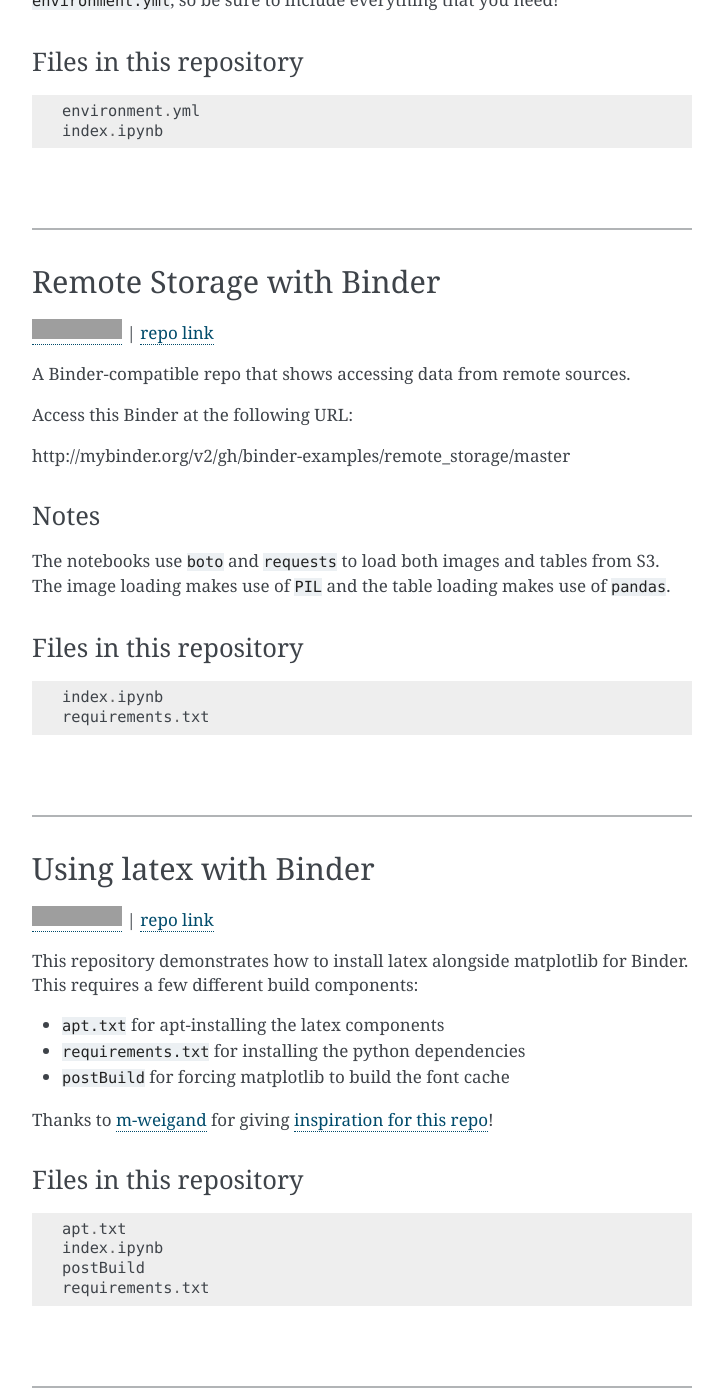
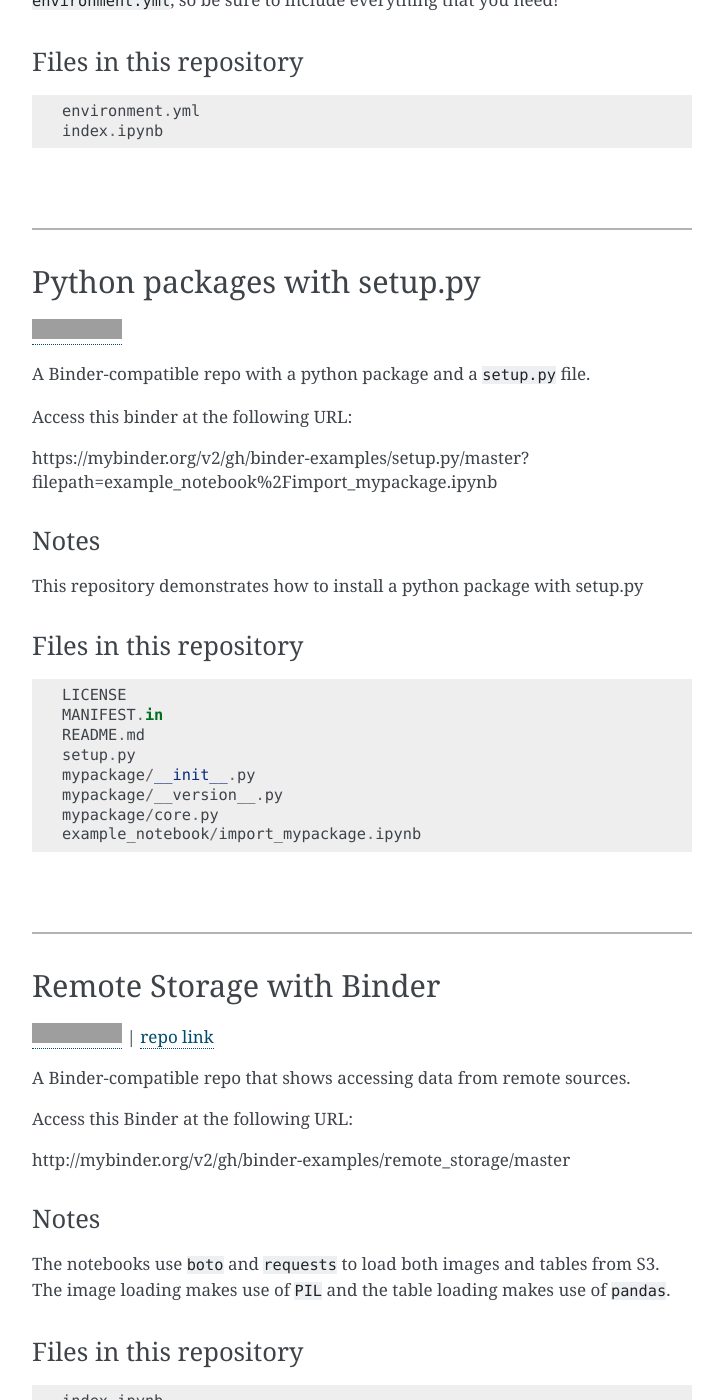
Before and after one commit to jupyterhub/mybinder.org-user-guide, a Sphinx documentation site: the page built from doc/sample_repos.md, in a window 1280 px wide and 1400 px high, scrolled down 2082 px. Shown: the whole window, without its empty margins (388-1111 px from the left). Built offline with Sphinx 7.4.7, drawn with Linux system fonts in a browser that asks for light colours; some of the changed text lies outside the part shown; grey boxes are pictures that could not be loaded.

Commit message:
add setup.py to sample_repos

````diff
--- a/doc/sample_repos.md
+++ b/doc/sample_repos.md
@@ -100,6 +100,36 @@ index.ipynb
 |
 |
 
+```
+---------
+## Python packages with setup.py
+
+[![Binder](https://mybinder.org/badge.svg)](https://mybinder.org/v2/gh/binder-examples/setup.py/master?filepath=example_notebook%2Fimport_mypackage.ipynb)
+
+A Binder-compatible repo with a python package and a `setup.py` file.
+
+Access this binder at the following URL:
+
+https://mybinder.org/v2/gh/binder-examples/setup.py/master?filepath=example_notebook%2Fimport_mypackage.ipynb
+
+### Notes
+This repository demonstrates how to install a python package with setup.py
+
+### Files in this repository
+```
+LICENSE
+MANIFEST.in
+README.md
+setup.py
+mypackage/__init__.py
+mypackage/__version__.py
+mypackage/core.py
+example_notebook/import_mypackage.ipynb
+
+```
+```eval_rst
+|
+|
 ```
 ---------
 ## Remote Storage with Binder
````
